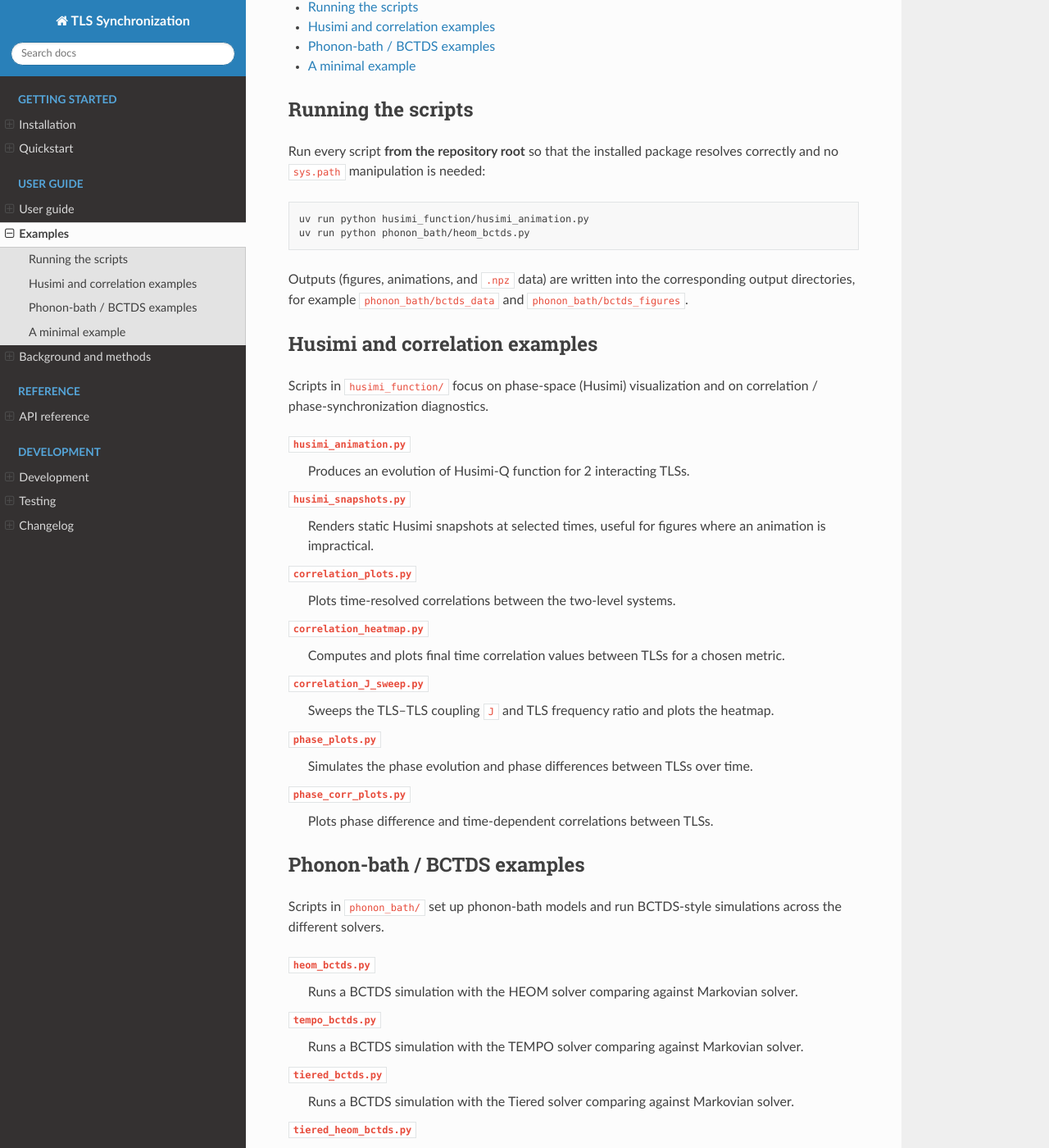
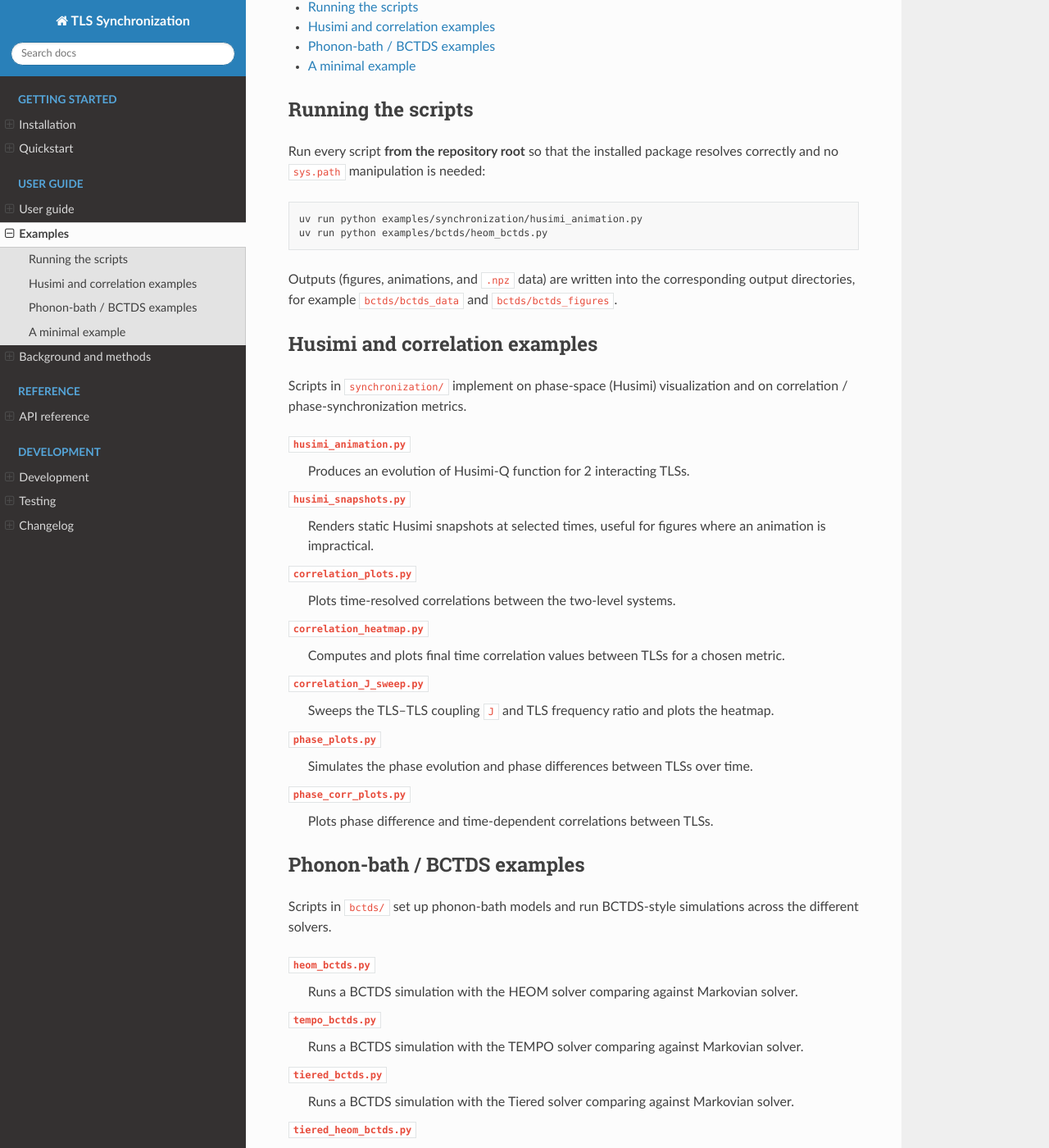
Before and after one commit to sergleonov/tls_synchronization, a Sphinx documentation site: the page built from docs/source/examples.rst, in a window 1280 px wide and 1400 px high, scrolled down 271 px. Shown: the whole window at 82% size. Built offline with Sphinx 7.4.7 and the Read the Docs theme 3.1.0, drawn with Linux system fonts in a browser that asks for light colours.

Commit message:
update docs

```diff
--- a/docs/source/examples.rst
+++ b/docs/source/examples.rst
@@ -18,18 +18,18 @@ resolves correctly and no ``sys.path`` manipulation is needed:
 
 .. code-block:: bash
 
-   uv run python husimi_function/husimi_animation.py
-   uv run python phonon_bath/heom_bctds.py
+   uv run python examples/synchronization/husimi_animation.py
+   uv run python examples/bctds/heom_bctds.py
 
 Outputs (figures, animations, and ``.npz`` data) are written into the
-corresponding output directories, for example ``phonon_bath/bctds_data`` and
-``phonon_bath/bctds_figures``.
+corresponding output directories, for example ``bctds/bctds_data`` and
+``bctds/bctds_figures``.
 
 Husimi and correlation examples
 ===============================
 
-Scripts in ``husimi_function/`` focus on phase-space (Husimi) visualization and
-on correlation / phase-synchronization diagnostics.
+Scripts in ``synchronization/`` implement on phase-space (Husimi) visualization and
+on correlation / phase-synchronization metrics.
 
 ``husimi_animation.py``
    Produces an evolution of Husimi-Q function for 2 interacting TLSs.
@@ -56,7 +56,7 @@ on correlation / phase-synchronization diagnostics.
 Phonon-bath / BCTDS examples
 ============================
 
-Scripts in ``phonon_bath/`` set up phonon-bath models and run BCTDS-style
+Scripts in ``bctds/`` set up phonon-bath models and run BCTDS-style
 simulations across the different solvers.
 
 ``heom_bctds.py``
```
